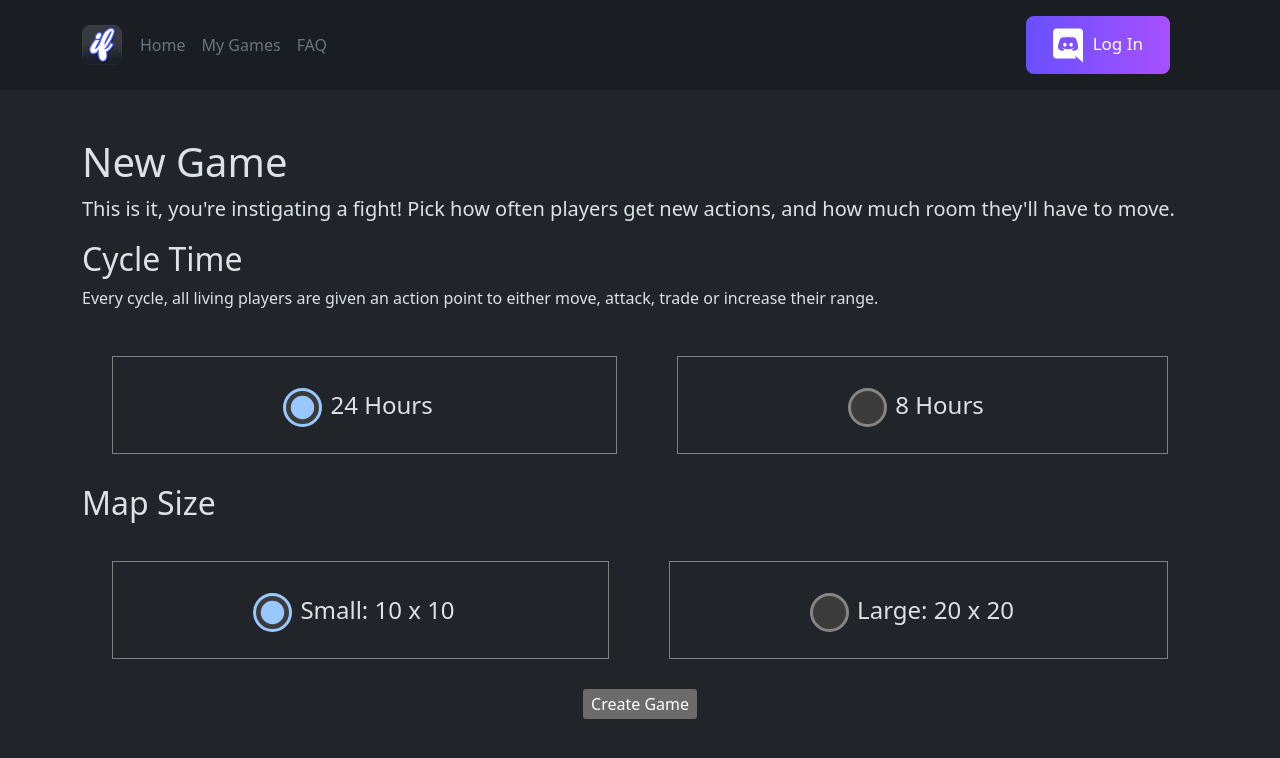
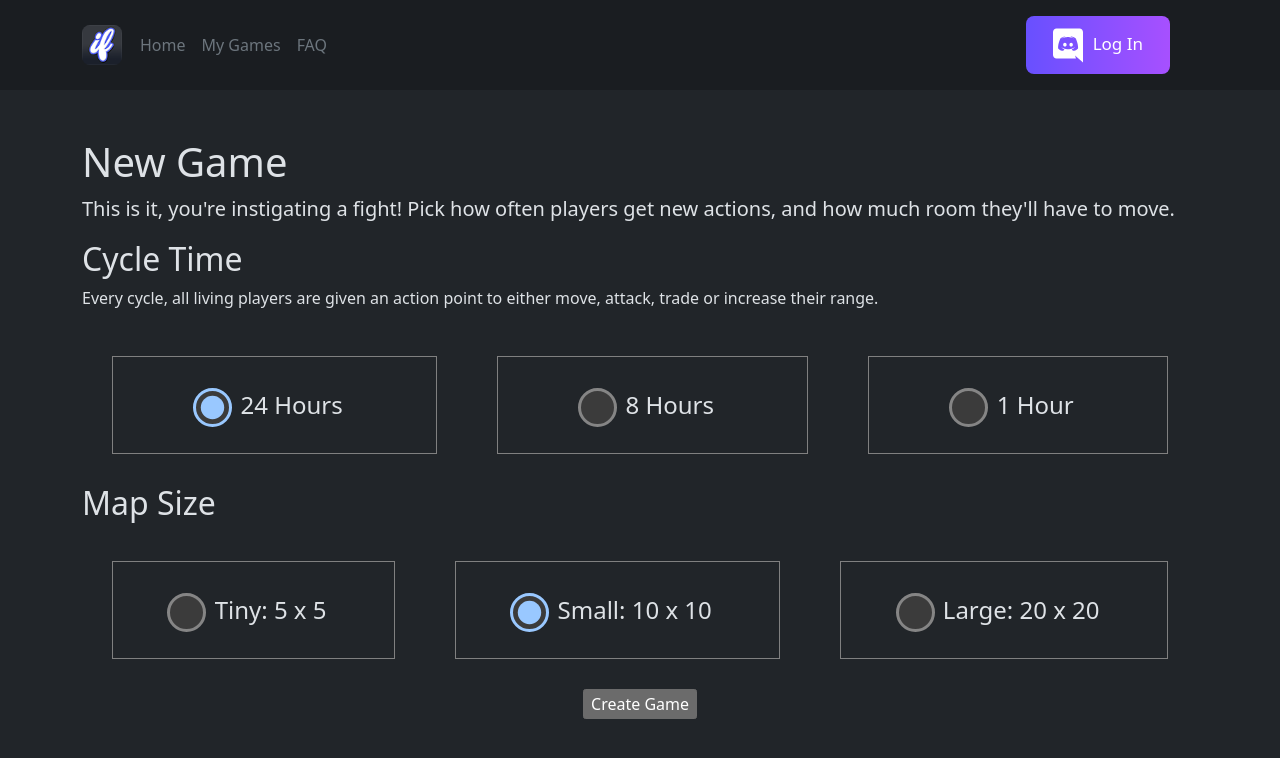
Before and after one commit to Infight-io/infight-ui, a Vue app: page /games/1/new in a window 1280 px wide. Shown: the top 758 px of the page. Built offline with nearby package versions, Linux system fonts and the light colour scheme.

Commit message:
add tiny game option

```diff
--- a/src/views/newGame.vue
+++ b/src/views/newGame.vue
@@ -51,12 +51,22 @@ export default {
                     <input type="radio" name="cycle" value="8" id="cycle8" v-model="cycle"> <label for="cycle8">8
                         Hours</label>
                 </div>
+                <div class="optionItem">
+                    <input type="radio" name="cycle" value="1" id="cycle1" v-model="cycle"> <label for="cycle1">1
+                        Hour</label>
+                </div>
             </div>
 
 
 
             <h2>Map Size</h2>
             <div class="optionContainer">
+                <div class="optionItem">
+                    <input type="radio" name="mapsize" value="5" id="mapsize5" v-model="size"> <label
+                        for="mapsize5">Tiny:
+                        5 x
+                        5</label>
+                </div>
                 <div class="optionItem">
                     <input type="radio" name="mapsize" value="10" id="mapsize10" v-model="size"> <label
                         for="mapsize10">Small:
```
